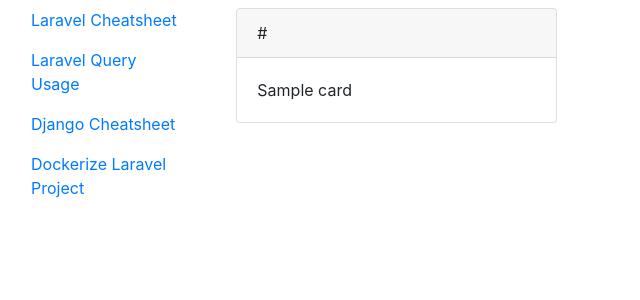
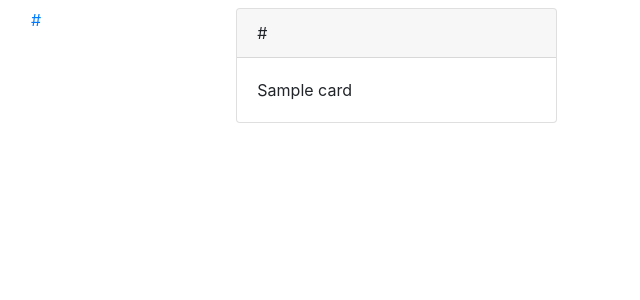
Before and after one commit to ynrfin/step-cards, a Flask app: template templates/base-with-cards.html in a window 1280 px wide. Shown: the top 300 px of the page, without its empty margins (0-640 px from the left). Run offline with Flask 2, Linux system fonts and the light colour scheme; the template is opened without the code that fills it: most values are stand-ins (such as "Sample title", 1, 10 or a date in 2020); some libraries are stand-ins or nearby versions.

Commit message:
add minimal nav on the left side

```diff
--- a/app.py
+++ b/app.py
@@ -2,6 +2,7 @@
 import markdown
 from flask import Flask, render_template, abort
 from bs4 import BeautifulSoup
+import pathlib
 
 app = Flask(__name__)
 
@@ -14,7 +15,7 @@
     # Scan for file name
 
     file_location = os.getcwd() + '/articles/' + filepath + ".md"
-    file_location = "articles/" + filepath + ".md"
+    file_location = "articles/" + filepath
     if not os.path.exists(file_location):
         abort(404, "Article not Found")
 
@@ -26,7 +27,9 @@
 
     # Separate HTML by <hr /> for card preparation
     cards = assign_cards(generated_html)
-    return render_template('base-with-cards.html', cards=cards)
+
+    articles = scan_available_articles('articles')
+    return render_template('base-with-cards.html', cards=cards, articles_list=articles)
 
 def read_file_to_string(filepath):
     with open(filepath, 'r') as reader:
@@ -54,5 +57,23 @@
 
     return cards
 
+def scan_available_articles(directory):
+    """
+    scan all files in the articles directory
+    returns list of file's relative path
+    """
+
+    articles_list = []
+    for root, dirs, files in os.walk(directory):
+        for file in files:
+            if file.endswith('.md'):
+                filepath = os.path.join(root, file)
+
+                p = pathlib.Path(filepath)
+                filepath = pathlib.Path(*p.parts[1:])
+                print(p.parts[1:])
+                articles_list.append(filepath)
+    return articles_list
+
 if __name__ == "__main__":
     app.run(debug=True)
--- a/templates/base-with-cards.html
+++ b/templates/base-with-cards.html
@@ -11,10 +11,9 @@
             <div class="row" style="overflow:hidden">
                 <div class="col-2">
                     <nav class="nav flex-column">
-                        <a class="nav-link" href="#">Laravel Cheatsheet</a>
-                        <a class="nav-link" href="#">Laravel Query Usage</a>
-                        <a class="nav-link" href="#">Django Cheatsheet</a>
-                        <a class="nav-link" href="#">Dockerize Laravel Project</a>
+                            {% for link in articles_list %}
+                            <a class="nav-link" href="/{{ link }}">{{ link }}</a>
+                            {% endfor %}
                     </nav>
                 </div>
                     <div class="col-10 d-flex flex-row flex-nowrap p-2" style='max-height:98vh;overflow-x:scroll;overflow-y:hidden'>
```
